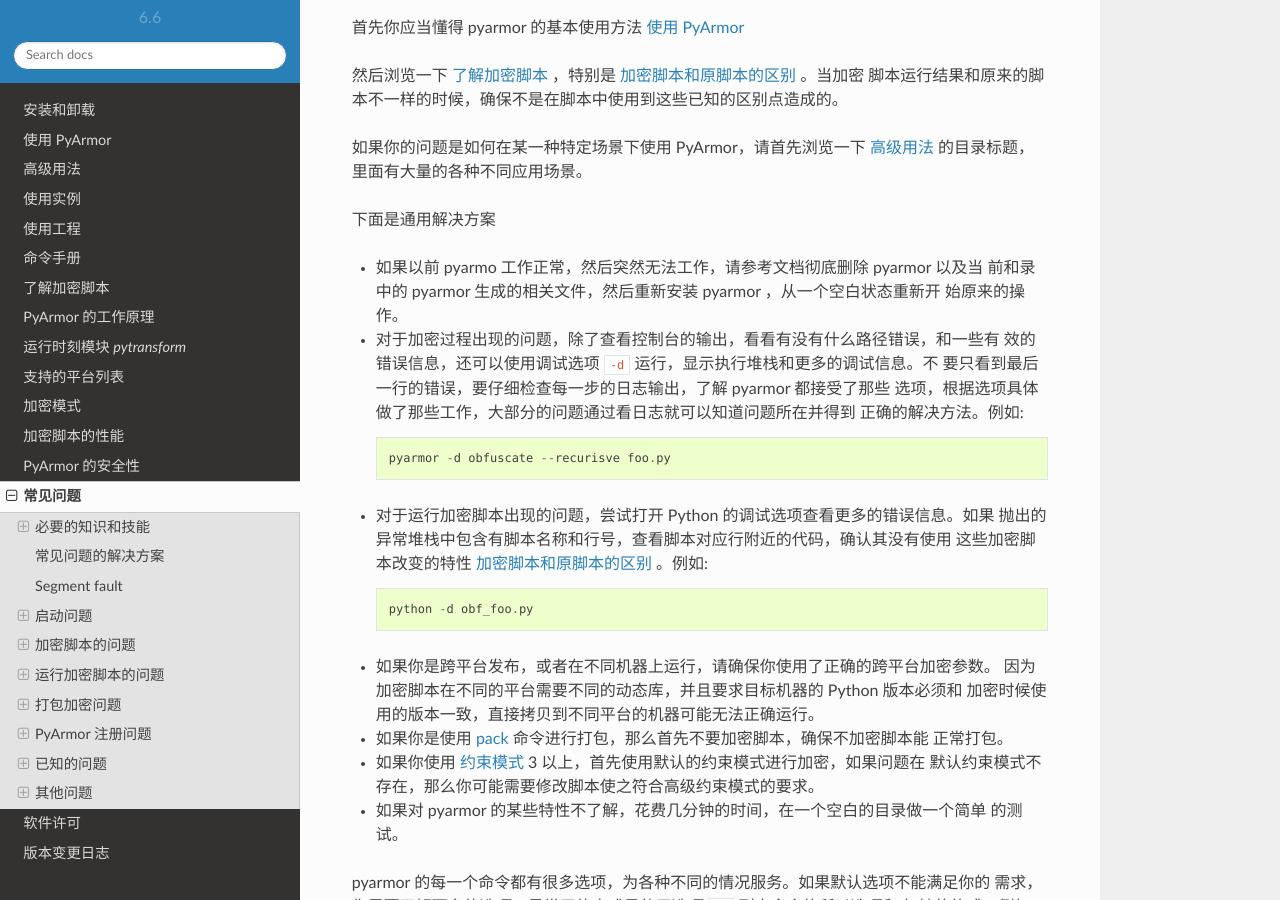
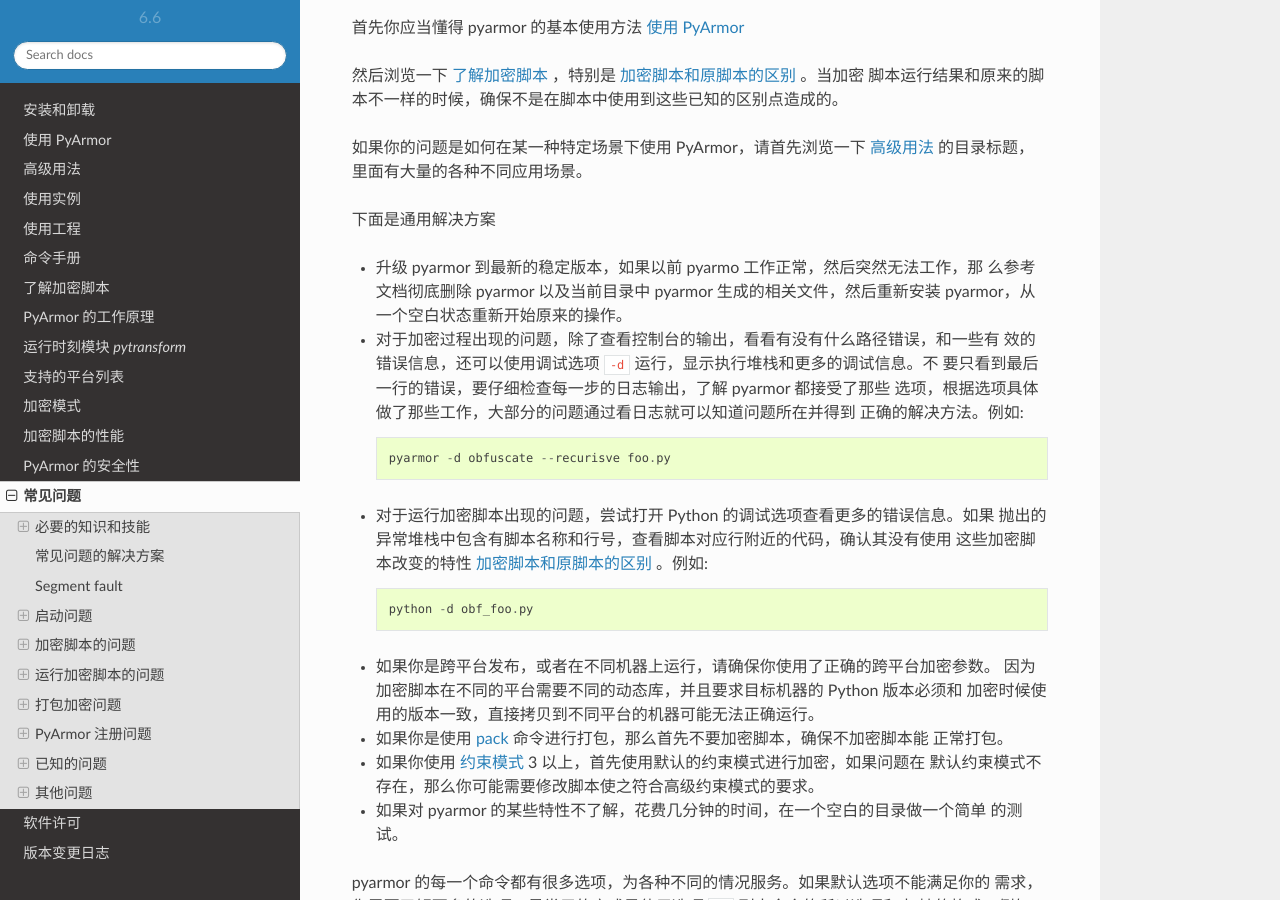
Before and after one commit to dashingsoft/pyarmor-docs-zh, a Sphinx documentation site: the page built from docs/questions.rst, in a window 1280 px wide and 900 px high, scrolled down 2003 px. Built offline with Sphinx 7.4.7 and the Read the Docs theme 2.0.0, drawn with Linux system fonts in a browser that asks for light colours.

Commit message:
Refine common solutions

```diff
--- a/docs/questions.rst
+++ b/docs/questions.rst
@@ -97,9 +97,9 @@
 
 下面是通用解决方案
 
-* 如果以前 pyarmo 工作正常，然后突然无法工作，请参考文档彻底删除 pyarmor 以及当
-  前和录中的 pyarmor 生成的相关文件，然后重新安装 pyarmor ，从一个空白状态重新开
-  始原来的操作。
+* 升级 pyarmor 到最新的稳定版本，如果以前 pyarmo 工作正常，然后突然无法工作，那
+  么参考文档彻底删除 pyarmor 以及当前目录中 pyarmor 生成的相关文件，然后重新安装
+  pyarmor，从一个空白状态重新开始原来的操作。
 
 * 对于加密过程出现的问题，除了查看控制台的输出，看看有没有什么路径错误，和一些有
   效的错误信息，还可以使用调试选项 ``-d`` 运行，显示执行堆栈和更多的调试信息。不
```
